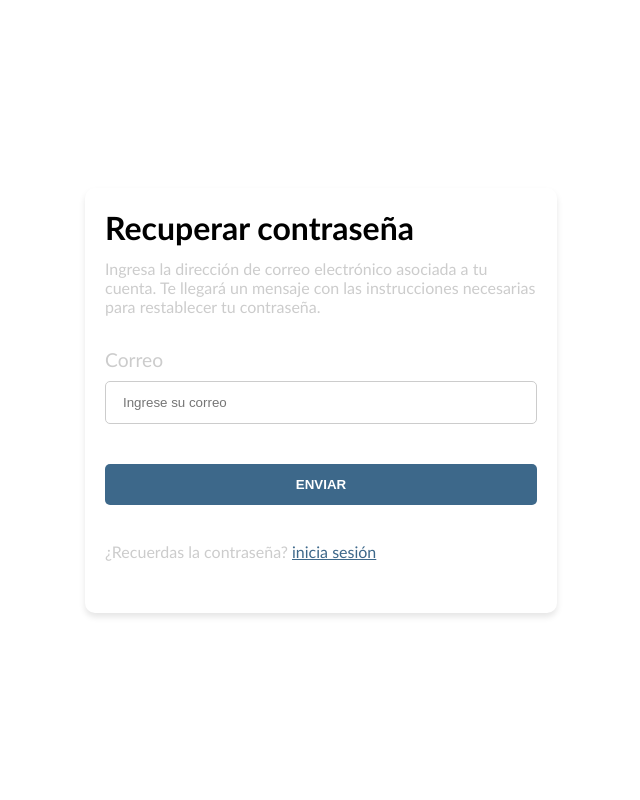
After one commit to Jorwoods06/Metadocs_v2, a PHP site: page /app/vistas/log/recuperacion.php in a window 1280 px wide. The commit adds this page. Shown: the whole page, without its empty margins (319-959 px from the left). Run offline with PHP 8.4, Linux system fonts and the light colour scheme; the template is opened without the code that fills it, so the values that code supplies are empty.

Commit message:
avances recuperacion contraseña

```diff
--- /dev/null
+++ b/app/vistas/log/recuperacion.php
@@ -0,0 +1,30 @@
+<!DOCTYPE html>
+<html lang="es">
+<head>
+    <meta charset="UTF-8">
+    <meta name="viewport" content="width=device-width, initial-scale=1.0">
+    <title>Recuperación</title>
+    <link rel="icon" href="../../../componentes/img/logopng.png" type="image/x-icon">
+    <link rel="stylesheet" href="../../../componentes/css/recuperacion.css">
+</head>
+<body>
+    <main id="cuerpo">
+
+    <form action="../../backend/login/recuperacion_cont.php" method="post">
+        <h1>Recuperar contraseña</h1>
+
+        <p>Ingresa la dirección de correo electrónico asociada a tu cuenta. Te llegará un mensaje con las instrucciones necesarias para restablecer tu contraseña.</p>
+
+        <label for="correo">Correo</label>
+        <input type="email" name="gmail" id="gmail"   inputmode="email" maxlength="64" minlength="7" pattern="[a-z0-9\.\-\]+[@]+[a-z0-9\-\]+[\.]+[a-z0-9]{2,}$" title="Parece que no digitaste una direccion de email" placeholder="Ingrese su correo" required   class="<?= $correo_inexistente ? 'input-error' : '' ?>">
+
+        <button type="submit">ENVIAR</button>
+        <p class="footer-texto">
+      ¿Recuerdas la contraseña? <a href="../../../login.php">inicia sesión</a>
+        </p>
+
+    </form>
+
+    </main>
+</body>
+</html>
--- a/app/vistas/log/tarjeta_cerrar.php
+++ b/app/vistas/log/tarjeta_cerrar.php
@@ -26,7 +26,7 @@ require_once '../../helpers/info_usuario.php';
         </div>
           <div class="botones">
               <button>informacion<i class="bi bi-info-circle"></i></button>
-              <button> Cambiar contraseña<i class="bi bi-person-fill-lock"></i></button>
+              <a href="../log/recuperacion.php"><button> Cambiar contraseña<i class="bi bi-person-fill-lock"></i></button></a>
 
               <form action="../../backend/login/cerrar_sesion.php" method="post">
 
--- /dev/null
+++ b/componentes/css/recuperacion.css
@@ -0,0 +1,139 @@
+*{
+    box-sizing: border-box;
+    transition: all 0.8s;
+}
+
+
+
+html, body{
+    padding: 0;
+    margin: 0;
+}
+
+body{
+    font-family: 'Trebuchet MS', 'Lucida Sans Unicode', 'Lucida Grande', 'Lucida Sans', Arial, sans-serif;
+    width: 100%;
+    height: 100vh;
+}
+
+h1{
+    padding: 0;
+    margin: 0;
+}
+
+#cuerpo{
+    padding: 20px;
+    display: flex;
+    height: 100vh;
+    justify-content: center;
+    flex-direction: column;
+}
+
+#cuerpo form{
+    display: flex;
+    flex-direction: column;
+
+
+}
+
+#cuerpo form p{
+    margin: 0;
+    margin-bottom: 20px;
+    padding: 12px 0;
+}
+
+#cuerpo form p, label{
+    color: #cccccc;
+}
+
+
+#cuerpo form  label{
+    font-size: 1.2em;
+    margin-bottom: 10px;
+}
+
+#cuerpo form input{
+    padding: 13px 17px;
+    outline: none;
+    border: 1px solid #ccc;
+    border-radius: 5px;
+    margin-bottom: 40px;
+}
+
+#cuerpo form button{
+    padding: 13px 17px;
+    margin-bottom: 25px ;
+    cursor: pointer;
+    border: none;
+    color: white;
+    font-weight: bold;
+    background-color: #3D688A;
+    border-radius: 5px;
+}
+
+#cuerpo form a{
+
+    color: #3D688A;
+}
+
+/*Media query tablet*/
+@media screen and (min-width: 700px) and (max-width: 1023px) {
+
+    #cuerpo  h1{
+        font-size: 2.5em;
+    }
+
+    #cuerpo form p{
+        font-size: 1.6em;
+        margin-bottom: 100px;
+    }
+
+    #cuerpo form  label{
+        font-size: 2em;
+
+    }
+
+    #cuerpo form input{
+        padding: 33px 17px;
+        border-radius: 12px;
+        font-size: 1.5em;
+    }
+
+    #cuerpo form button{
+        padding: 33px 17px;
+        border-radius: 12px;
+        font-size: 1.5em;
+
+    }
+
+    #cuerpo form .footer-texto{
+        align-self:center;
+        font-size: 2em;
+    }
+
+}
+
+
+@media screen and (min-width: 1024px) {
+
+
+
+
+
+  #cuerpo{
+    width: 40%;
+    justify-self: center;
+
+  }
+
+  #cuerpo form{
+    padding: 20px;
+    box-shadow: 0 4px 6px rgba(0, 0, 0, 0.1);
+    border-radius: 10px;
+  }
+
+
+
+
+
+}
--- a/componentes/css/tarjeta_cerrar.css
+++ b/componentes/css/tarjeta_cerrar.css
@@ -62,6 +62,10 @@ body{
     padding: 0 10px 10px 10px;
 }
 
+.botones a{
+   text-decoration: none;
+}
+
 .carta button{
     border: none;
     background: transparent;
--- a/login.php
+++ b/login.php
@@ -49,7 +49,7 @@ unset($_SESSION['denegado']);
                 <div id="checkbox">
                     <input type="checkbox" name="recordar" id="recordar">Recordar
                 </div>
-                <a href="archivo.html">¿Olvidaste tu contraseña?</a>
+                <a href="app/vistas/log/recuperacion.php">¿Olvidaste tu contraseña?</a>
             </div>
 
             <div id="btn_login">
```
Also changed, not shown: app/vistas/log/correo_enviado.php (added, +28 -0 lines), componentes/css/correo_enviado.css (added, +96 -0 lines), componentes/css/login.css (+4 -4 lines), app/backend/login/recuperacion_cont.php (added), app/backend/login/recuperacion_enviado.php (added).
